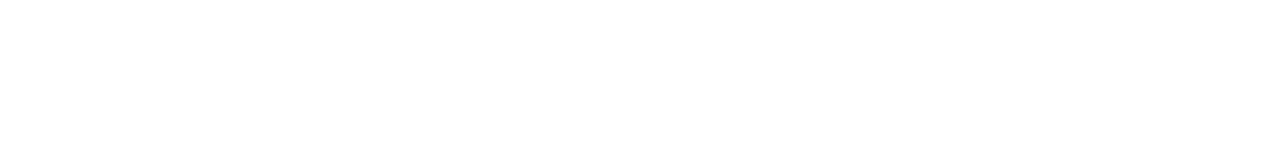
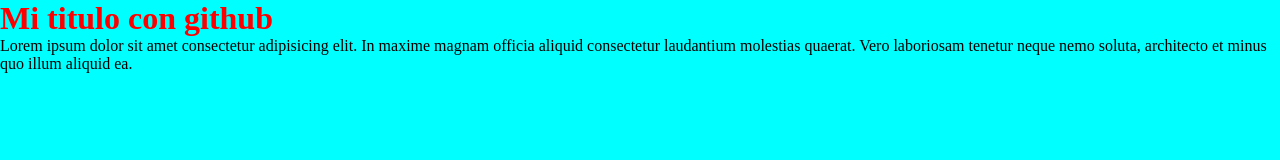
Before and after one commit to codercabral/miproyecto10, a plain HTML site: page index.html in a window 1280 px wide. Drawn offline with Linux system fonts and the light colour scheme.

Commit message:
agrego mis primeras lineas de codigo

```diff
--- a/estilos.css
+++ b/estilos.css
@@ -0,0 +1,12 @@
+*{
+    margin: 0;
+    padding: 0;
+}
+
+body{
+    background-color: aqua;
+}
+
+h1{
+    color: red;
+}
--- a/index.html
+++ b/index.html
@@ -7,6 +7,7 @@
     <title>Clase de github</title>
 </head>
 <body>
-
+    <h1>Mi titulo con github</h1>
+    <p>Lorem ipsum dolor sit amet consectetur adipisicing elit. In maxime magnam officia aliquid consectetur laudantium molestias quaerat. Vero laboriosam tenetur neque nemo soluta, architecto et minus quo illum aliquid ea.</p>
 </body>
 </html>
```
